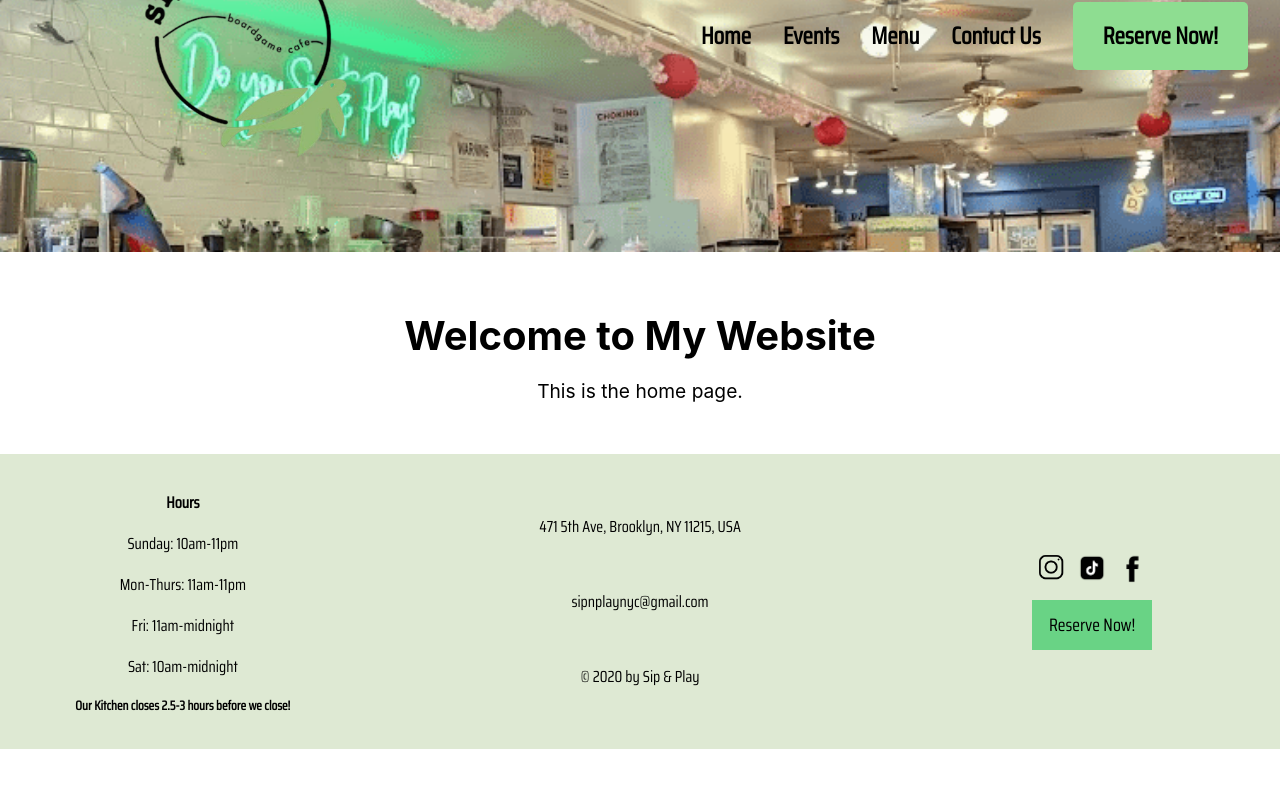
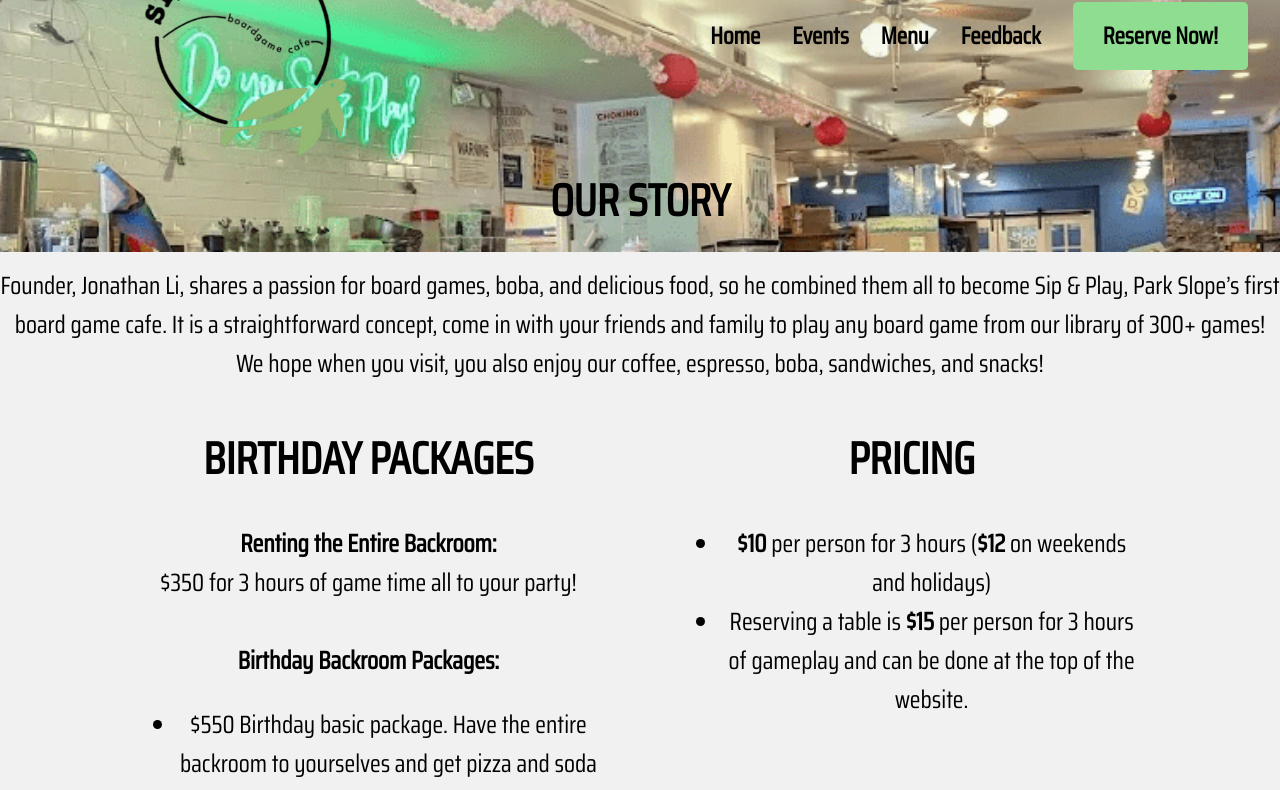
Before and after one commit to sugarcane1001/Codedex-Hackathon-2024, a React (Create React App) app: page / in a window 1280 px wide. Shown: the part 180-970 px from the top of the page. Before the commit the page ends 929 px from the top, so only its background shows below. Built offline with nearby package versions, Linux system fonts and the light colour scheme.

Commit message:
Completed Landing Page

```diff
--- a/src/App.css
+++ b/src/App.css
@@ -1,5 +1,6 @@
 .App {
   text-align: center;
+  background-color: #F1F1F1;
 }
 
 .App-logo {
--- a/src/assets/css/Events.css
+++ b/src/assets/css/Events.css
@@ -19,16 +19,16 @@
   }
 
   .content-text h2 {
-    font-family: 'Saira';
+    font-family:'Saira';
 }
 
   .content-text {
+    font-family: 'Saira';
     margin-bottom: 40px;
   }
 
   .content-text h2 {
     color: #343a40;
-    font-family: 'Arial', sans-serif;
     font-size: 2.5rem;
     margin-bottom: 20px;
   }
--- a/src/assets/css/Home.css
+++ b/src/assets/css/Home.css
@@ -1,14 +1,50 @@
+@font-face {
+  font-family: 'Saira';
+  src: url('../SairaCondensed-Regular.ttf') format('truetype');
+}
 
-.home {
-    padding: 2rem;
-    text-align: center;
+.home-container {
+  font-family: 'Saira';
+  display: flex;
+  flex-direction: column;
+  align-items: center;
+  justify-content: center;
+  height: 100vh;
+}
+
+.home-container h1{
+  text-align: center;
+  font-family: "Saira";
+  font-size: 45px;
+  font-style: normal;
+  font-weight: 700;
+  line-height: normal;
+}
+
+.horizontal-box {
+  text-align: center;
+  font-family: "Saira";
+  font-size: 25px;
+  font-style: normal;
+  font-weight: 400;
+  line-height: normal;
   }
 
-  .home h1 {
-    font-size: 2.5rem;
-    margin-bottom: 1rem;
-  }
+.vertical-boxes {
+  font-family: 'Saira';
+  display: flex;
+  flex-direction: row;
+  flex-wrap: wrap;
+  justify-content: space-between;
+  width: 80%;
+}
 
-  .home p {
-    font-size: 1.2rem;
-  }
+.vertical-box {
+  text-align: center;
+  font-family: "Saira";
+  font-size: 25px;
+  font-style: normal;
+  line-height: normal;
+  width: 45%;
+  margin: 10px;
+}
--- a/src/components/NavBar.js
+++ b/src/components/NavBar.js
@@ -20,7 +20,7 @@
           <Link to="/Menu" style={{ fontSize: '1.5rem' }}>Menu</Link>
         </li>
         <li>
-          <Link to="/ContactUs" style={{ fontSize: '1.5rem' }}>Contuct Us</Link>
+          <Link to="/ContactUs" style={{ fontSize: '1.5rem' }}>Feedback</Link>
         </li>
         <li className="button-link">
           <a href="https://www.exploretock.com/sipnplay/" style={{ fontSize: '1.5rem' }} target="_blank" rel="noopener noreferrer">Reserve Now!</a>
--- a/src/pages/Home.js
+++ b/src/pages/Home.js
@@ -4,10 +4,45 @@
 
 const Home = () => {
   return (
-    <div className="home">
-      <h1>Welcome to My Website</h1>
-      <p>This is the home page.</p>
+    <div className="home-container">
+    <div className="horizontal-box">
+      <h1>OUR STORY</h1>
+      Founder, Jonathan Li, shares a passion for board games, boba, and delicious food, so he combined them all to become Sip & Play, Park Slope’s
+        first board game cafe.  It is a straightforward concept, come in with your friends and family to play any board game from our library of 300+ games!
+         We hope when you visit, you also enjoy our coffee, espresso, boba, sandwiches, and snacks!
     </div>
+    <div className="vertical-boxes">
+      <div className="vertical-box">
+        <h1> BIRTHDAY PACKAGES </h1>
+        <b>Renting the Entire Backroom:</b> <br></br>
+        $350 for 3 hours of game time all to your party! <br></br>
+        <br></br>
+
+        <b>Birthday Backroom Packages:</b>
+        <ul>
+            <li>
+            $550 Birthday basic package. Have the entire backroom to yourselves and get pizza and soda for the whole party! For ten people, each additional person is +$30.
+            </li>
+            <li>
+            $700 Birthday premium package. Have the entire backroom to yourselves with pizza, soda, unlimited bubble tea, unlimited appetizers and each participant gets a Sip & Play goodie bag! For ten people, each additional person is +$45
+            </li>
+        </ul>
+
+        <i>For any other large party inquiries, click the “Reserve Now!” button.</i>
+      </div>
+      <div className="vertical-box">
+        <h1>PRICING</h1>
+        <ul>
+            <li>
+            <b>$10</b> per person for 3 hours (<b>$12</b> on weekends and holidays)
+            </li>
+            <li>
+            Reserving a table is <b>$15</b> per person for 3 hours of gameplay and can be done at the top of the website.
+            </li>
+        </ul>
+      </div>
+    </div>
+  </div>
   );
 };
 
```
